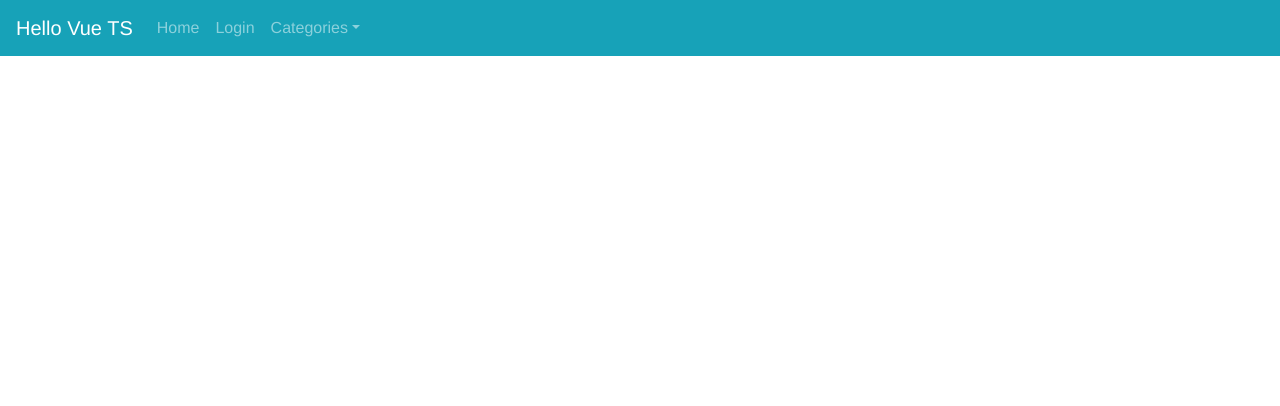
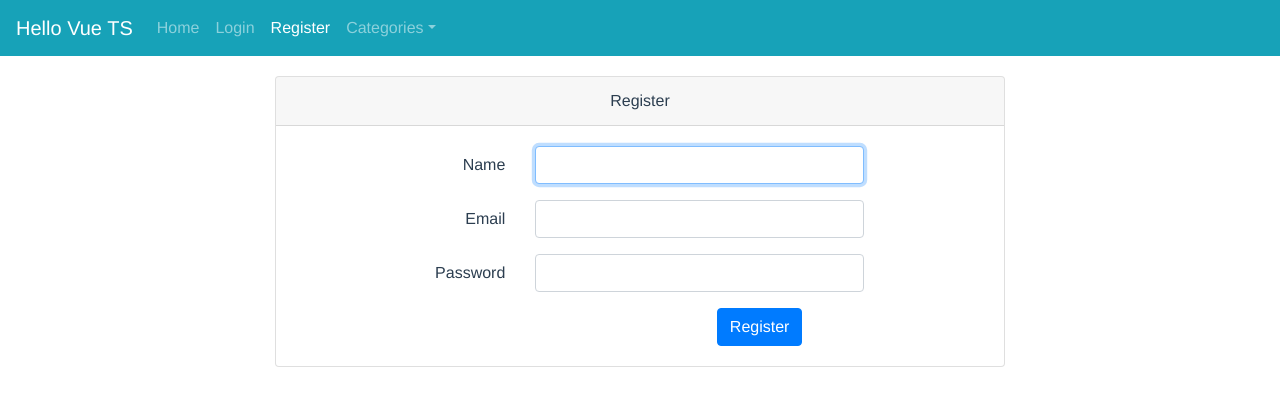
Before and after one commit to mcloots/hello-vue-ts, a Vue app: page /register in a window 1280 px wide. Shown: the top 406 px of the page. Built offline with nearby package versions, Linux system fonts and the light colour scheme.

Commit message:
register works

```diff
--- a/package.json
+++ b/package.json
@@ -11,13 +11,15 @@
     "bootstrap": "^4.4.1",
     "bootstrap-vue": "^2.12.0",
     "core-js": "^3.6.4",
+    "firebase": "^7.14.2",
     "register-service-worker": "^1.7.1",
     "superagent": "^5.2.2",
     "vee-validate": "^3.2.5",
     "vue": "^2.6.11",
     "vue-class-component": "^7.2.3",
     "vue-property-decorator": "^8.4.1",
-    "vue-router": "^3.1.6"
+    "vue-router": "^3.1.6",
+    "vuex": "^3.2.0"
   },
   "devDependencies": {
     "@typescript-eslint/eslint-plugin": "^2.26.0",
--- /dev/null
+++ b/src/components/Authentication/Models/register.ts
@@ -0,0 +1,5 @@
+export class Register {
+    constructor(public name: string, public email: string, public password: string) {
+
+    }
+}
--- /dev/null
+++ b/src/components/Authentication/Register.vue
@@ -0,0 +1,108 @@
+<template>
+  <div class="container">
+    <div class="row justify-content-center">
+      <div class="col-md-8">
+        <div class="card">
+          <div class="card-header">Register</div>
+          <div class="card-body">
+            <div v-if="error" class="alert alert-danger">{{error}}</div>
+            <form action="#" @submit.prevent="submit">
+              <div class="form-group row">
+                <label for="name" class="col-md-4 col-form-label text-md-right">Name</label>
+
+                <div class="col-md-6">
+                  <input
+                    id="name"
+                    type="name"
+                    class="form-control"
+                    name="name"
+                    value
+                    required
+                    autofocus
+                    v-model="registerForm.name"
+                  />
+                </div>
+              </div>
+
+              <div class="form-group row">
+                <label for="email" class="col-md-4 col-form-label text-md-right">Email</label>
+
+                <div class="col-md-6">
+                  <input
+                    id="email"
+                    type="email"
+                    class="form-control"
+                    name="email"
+                    value
+                    required
+                    autofocus
+                    v-model="registerForm.email"
+                  />
+                </div>
+              </div>
+
+              <div class="form-group row">
+                <label for="password" class="col-md-4 col-form-label text-md-right">Password</label>
+
+                <div class="col-md-6">
+                  <input
+                    id="password"
+                    type="password"
+                    class="form-control"
+                    name="password"
+                    required
+                    v-model="registerForm.password"
+                  />
+                </div>
+              </div>
+
+              <div class="form-group row mb-0">
+                <div class="col-md-8 offset-md-4">
+                  <button type="submit" class="btn btn-primary">Register</button>
+                </div>
+              </div>
+            </form>
+          </div>
+        </div>
+      </div>
+    </div>
+  </div>
+</template>
+
+<script lang="ts">
+//Documentation decorators: https://github.com/kaorun343/vue-property-decorator
+import { Component, Prop, Vue } from "vue-property-decorator";
+import { Register as registerForm } from "@/components/Authentication/Models/register";
+import firebase from "firebase";
+
+@Component({
+  //name: "nav-bar"
+})
+export default class Register extends Vue {
+  error = null;
+  registerForm = new registerForm("", "", "");
+
+  submit() {
+    firebase
+      .auth()
+      .createUserWithEmailAndPassword(
+        this.registerForm.email,
+        this.registerForm.password
+      )
+      .then(data => {
+        if (data.user != null) {
+          data.user
+            .updateProfile({
+              displayName: this.registerForm.name
+            })
+            .then(() => {
+              console.log('ready');
+            });
+        }
+      })
+      .catch(err => {
+        this.error = err.message;
+      });
+  }
+}
+</script>
--- a/src/components/Navigation/NavBar.vue
+++ b/src/components/Navigation/NavBar.vue
@@ -8,6 +8,7 @@
       <b-navbar-nav>
         <b-nav-item :to="{ name: 'Home'}" :active="$route.name == 'Home'">Home</b-nav-item>
         <b-nav-item :to="{ name: 'Login'}" :active="$route.name == 'Login'">Login</b-nav-item>
+        <b-nav-item :to="{ name: 'Register'}" :active="$route.name == 'Register'">Register</b-nav-item>
         <b-nav-item-dropdown text="Categories" right>
           <b-dropdown-item>
             Test 1
--- a/src/main.ts
+++ b/src/main.ts
@@ -2,6 +2,7 @@ import Vue from 'vue'
 import App from './App.vue'
 import router from './router'
 import './registerServiceWorker'
+import * as firebase from "firebase";
 
 //set page title
 router.beforeEach((to, from, next) => {
@@ -11,6 +12,19 @@ router.beforeEach((to, from, next) => {
 
 Vue.config.productionTip = false
 
+const configOptions = {
+  apiKey: "AIzaSyAzhtXgI-M0_UcTXpJbBYfr_xmg0fzu6S8",
+  authDomain: "watgebeurter-7cf8c.firebaseapp.com",
+  databaseURL: "https://watgebeurter-7cf8c.firebaseio.com",
+  projectId: "watgebeurter-7cf8c",
+  storageBucket: "watgebeurter-7cf8c.appspot.com",
+  messagingSenderId: "351576453062",
+  appId: "1:351576453062:web:9d1b56440aae21cea0ccc7",
+  measurementId: "G-XVTB5SEGG6"
+};
+
+firebase.initializeApp(configOptions);
+
 new Vue({
   router,
   render: h => h(App),
--- a/src/router/index.ts
+++ b/src/router/index.ts
@@ -8,6 +8,8 @@ import 'bootstrap-vue/dist/bootstrap-vue.css';
 
 import HelloWorld from '@/components/HelloWorld.vue';
 import NavBar from '@/components/Navigation/NavBar.vue';
+import Register from '@/components/Authentication/Register.vue';
+import Dashboard from '@/components/Dashboard/Dashboard.vue';
 
 // import Login from '@/components/Authentication/Login.vue';
 
@@ -25,10 +27,23 @@ Vue.use(BootstrapVue);
   {
     path: '/login',
     name: 'Login',
+    meta: { title: 'Login' },
     // route level code-splitting
     // this generates a separate chunk (about.[hash].js) for this route
     // which is lazy-loaded when the route is visited.
     component: () => import(/* webpackChunkName: "about" */ '@/components/Authentication/Login.vue')
+  },
+  {
+      path: '/register',
+      name: 'Register',
+      component: Register,
+      meta: { title: 'Register' }
+  },
+  {
+      path: '/dashboard',
+      name: 'Dashboard',
+      component: Dashboard,
+      meta: { title: 'Dashoard' }
   }
 ]
 
```
Also changed, not shown: src/components/Dashboard/Dashboard.vue (added), 1 other file (tests, documents, lock files or other folders).
